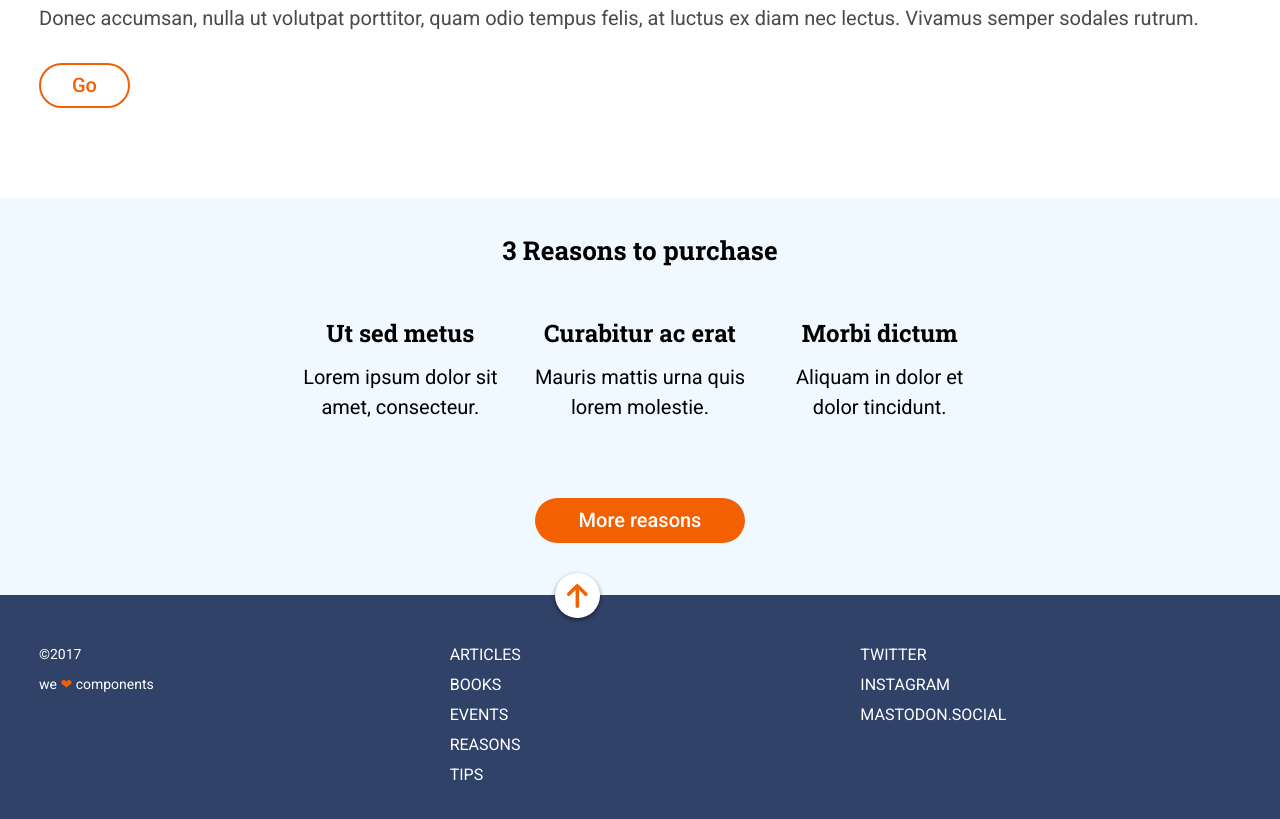
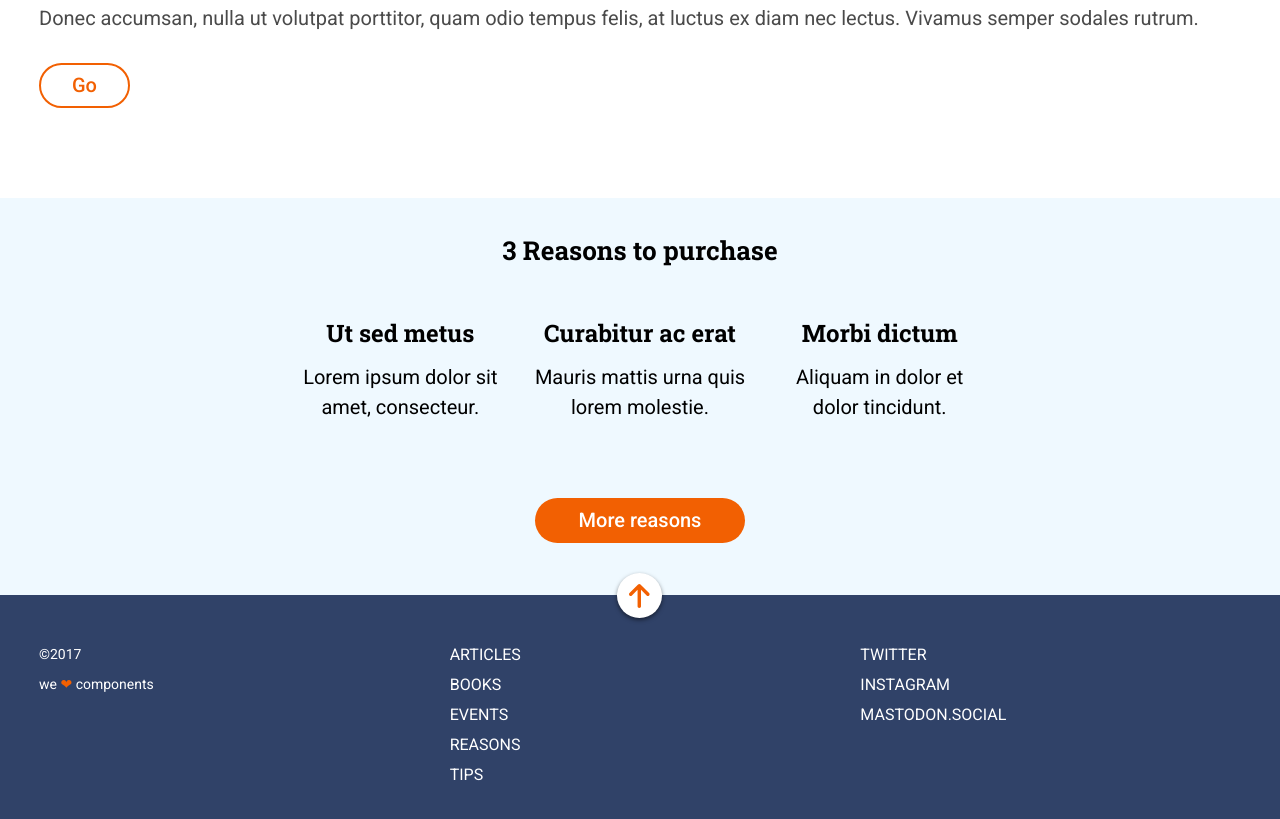
Before and after one commit to Adalab/f-m1-evaluacion-final-sandrapinazo, a website: page docs/index.html in a window 1280 px wide. Shown: the part 932-1751 px from the top of the page. Drawn offline with nearby package versions, Linux system fonts and the light colour scheme; files that its build step writes are made by us from their sources.

Commit message:
Fix footer link position

```diff
--- a/_src/assets/scss/layout/_footer.scss
+++ b/_src/assets/scss/layout/_footer.scss
@@ -24,7 +24,7 @@
     @media all and (min-width:768px) {
         grid-area: center;
         bottom: 67px;
-        left: 105px;
+        margin: 0 auto;
     }
 }
 .footer__list {
```
